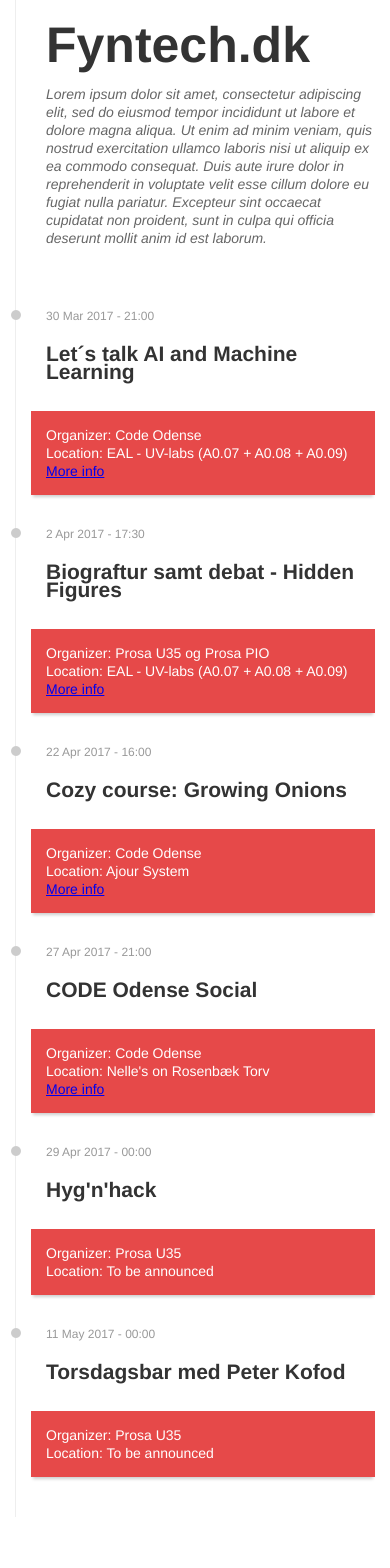
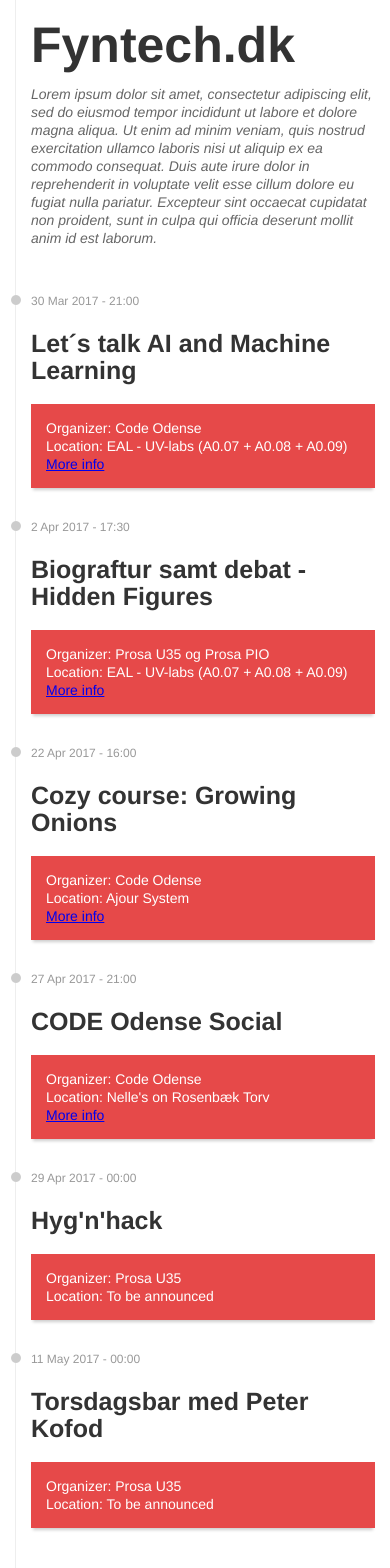
Before and after one commit to fyntech/fyntech, a Jekyll site: the page built from index.html, in a window 390 px wide. Built offline with Jekyll 4.4.1, drawn with Linux system fonts in a browser that asks for light colours; before the commit the page ends 1517 px from its top, so only the background shows below that.

Commit message:
Added mobile styleing

```diff
--- a/_config.yml
+++ b/_config.yml
@@ -14,6 +14,7 @@
 
 sass:
     style: compressed
+    sass_dir: _scss
 
 collections:
   events:
--- /dev/null
+++ b/_scss/_variables.scss
@@ -0,0 +1,4 @@
+/* Size */
+$screen-xs:                  480px !default;
+$screen-xs-min:              $screen-xs !default;
+$screen-phone:               $screen-xs-min !default;
--- a/assets/style.scss
+++ b/assets/style.scss
@@ -1,5 +1,7 @@
 ---
 ---
+@import "variables";
+
 html,
 body {
   padding: 0;
@@ -31,6 +33,11 @@
   margin-bottom: 15px;
 }
 
+h2 {
+  font-size: 2.5rem;
+  line-height: 2.7rem;
+}
+
 .wrapper {
   max-width: 600px;
   margin-left: auto;
@@ -47,6 +54,10 @@
   .events-header {
     padding-left: 30px;
     margin-bottom: 30px;
+    @media (max-width: $screen-phone) {
+      padding-left: 15px;
+      margin-bottom: 15px;
+    }
 
     .events-description {
       font-style: italic;
@@ -58,10 +69,10 @@
 .event {
   padding-left: 15px;
 
-
   h2 {
     margin: 0;
   }
+
   section {
     padding: 15px;
     box-sizing: border-box;
@@ -69,6 +80,16 @@
     &:first-of-type {
       padding-top: 30px;
       padding-bottom: 30px;
+      @media (max-width: $screen-phone) {
+        padding-left: 0px;
+        padding-bottom: 20px
+      }
+
+      p {
+        margin-bottom: 0;
+        font-style: italic;
+        color: #666;
+      }
     }
   }
 
@@ -82,10 +103,16 @@
     background-image: url('{{ site.baseurl }}/assets/img/icon-circle.png');
     background-repeat: no-repeat;
     background-position: left 3px;
+    @media (max-width: $screen-phone) {
+      margin-left: -20px;
+      padding-left: 20px;
+    }
   }
+
   .event-title {
     color: #333;
   }
+
   .event-url {
     display: block;
   }
```
